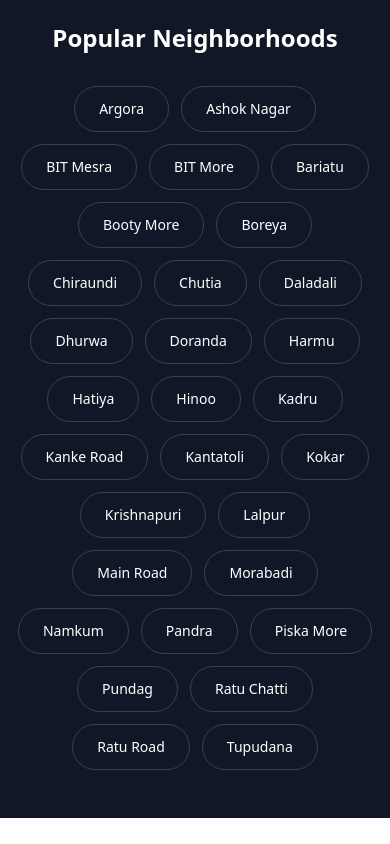
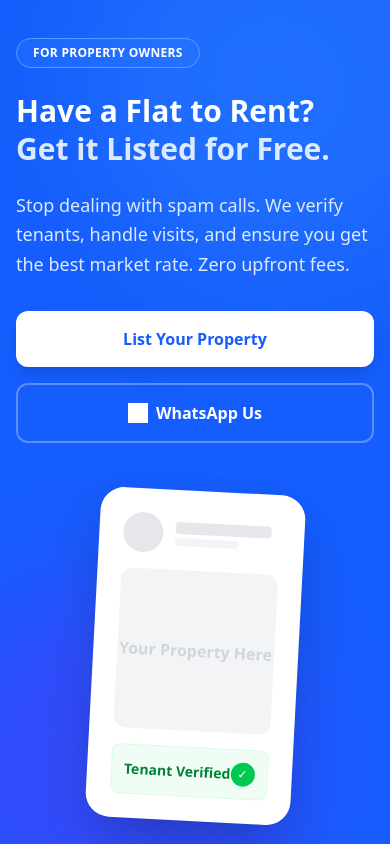
Before and after one commit to rupeshsinghkota/Ranchirent, a Next.js app: page / in a window 390 px wide. Shown: the part 3140-3984 px from the top of the page. Built offline with nearby package versions, Linux system fonts and the light colour scheme; no server answers; grey boxes are pictures that could not be loaded.

Commit message:
feat: enhance owner onboarding with whatsapp fast-list and homepage section

```diff
--- a/app/landlord/page.tsx
+++ b/app/landlord/page.tsx
@@ -58,6 +58,21 @@ export default function LandlordPage() {
                             </div>
                         </div>
                     </div>
+
+                    {/* Quick WhatsApp Option */}
+                    <div className="mt-8 p-6 bg-green-50 rounded-2xl border border-green-100">
+                        <h3 className="font-bold text-gray-900 text-lg mb-2">In a hurry?</h3>
+                        <p className="text-gray-600 mb-4">Skip the form. Send us photos and details on WhatsApp directly.</p>
+                        <a
+                            href="https://wa.me/917557777987?text=Hi%20RanchiRent%2C%20I%20want%20to%20list%20my%20property."
+                            target="_blank"
+                            rel="noopener noreferrer"
+                            className="inline-flex items-center gap-2 bg-[#25D366] text-white font-bold px-6 py-3 rounded-xl hover:bg-[#20bd5a] transition shadow-lg hover:shadow-green-200"
+                        >
+                            <img src="https://upload.wikimedia.org/wikipedia/commons/6/6b/WhatsApp.svg" className="w-5 h-5 filter brightness-0 invert" alt="WhatsApp" />
+                            List via WhatsApp
+                        </a>
+                    </div>
                 </div>
 
                 {/* Right Column: Form */}
--- a/app/page.tsx
+++ b/app/page.tsx
@@ -132,6 +132,60 @@ export default function Home() {
         </div>
       </section>
 
+      {/* Owner Acquisition Section - NEW */}
+      <section className="bg-blue-600 py-16 text-white overflow-hidden relative">
+        <div className="absolute top-0 right-0 w-96 h-96 bg-blue-500 rounded-full blur-3xl opacity-50 -mr-20 -mt-20"></div>
+        <div className="absolute bottom-0 left-0 w-96 h-96 bg-indigo-600 rounded-full blur-3xl opacity-50 -ml-20 -mb-20"></div>
+
+        <div className="container mx-auto px-4 relative z-10">
+          <div className="flex flex-col md:flex-row items-center justify-between gap-12">
+            <div className="md:w-1/2">
+              <span className="inline-block px-4 py-1.5 rounded-full bg-blue-500/30 border border-blue-400 text-white font-bold text-xs tracking-wide mb-6 backdrop-blur-sm">
+                FOR PROPERTY OWNERS
+              </span>
+              <h2 className="text-3xl md:text-5xl font-extrabold mb-6 leading-tight">
+                Have a Flat to Rent? <br />
+                <span className="text-blue-100">Get it Listed for Free.</span>
+              </h2>
+              <p className="text-blue-100 text-lg mb-8 leading-relaxed max-w-lg">
+                Stop dealing with spam calls. We verify tenants, handle visits, and ensure you get the best market rate. Zero upfront fees.
+              </p>
+              <div className="flex flex-col sm:flex-row gap-4">
+                <Link href="/landlord" className="px-8 py-4 bg-white text-blue-600 font-bold rounded-xl hover:bg-blue-50 transition shadow-lg text-center">
+                  List Your Property
+                </Link>
+                <Link href="https://wa.me/917557777987" target="_blank" className="px-8 py-4 bg-transparent border-2 border-white/30 text-white font-bold rounded-xl hover:bg-white/10 transition flex items-center justify-center gap-2">
+                  <img src="https://upload.wikimedia.org/wikipedia/commons/6/6b/WhatsApp.svg" className="w-5 h-5 filter brightness-0 invert" alt="WhatsApp" />
+                  WhatsApp Us
+                </Link>
+              </div>
+            </div>
+
+            {/* Visual Element */}
+            <div className="md:w-1/2 flex justify-center">
+              <div className="bg-white p-6 rounded-3xl shadow-2xl max-w-sm transform rotate-3 hover:rotate-0 transition duration-500 text-gray-900">
+                <div className="flex items-center gap-3 mb-4">
+                  <div className="w-10 h-10 rounded-full bg-gray-200"></div>
+                  <div>
+                    <div className="h-3 w-24 bg-gray-200 rounded mb-1"></div>
+                    <div className="h-2 w-16 bg-gray-100 rounded"></div>
+                  </div>
+                </div>
+                <div className="h-40 bg-gray-100 rounded-xl mb-4 relative overflow-hidden">
+                  <div className="absolute inset-0 flex items-center justify-center text-gray-300 font-bold">
+                    Your Property Here
+                  </div>
+                </div>
+                <div className="flex justify-between items-center bg-green-50 p-3 rounded-lg border border-green-100">
+                  <span className="font-bold text-green-700 text-sm">Tenant Verified</span>
+                  <div className="w-6 h-6 bg-green-500 rounded-full flex items-center justify-center text-white text-xs">✓</div>
+                </div>
+              </div>
+            </div>
+          </div>
+        </div>
+      </section>
+
       {/* Localities Cloud */}
       <section className="bg-gray-900 py-12 md:py-20 text-white">
         <div className="container mx-auto px-4 text-center">
--- a/components/FloatingContactButtons.tsx
+++ b/components/FloatingContactButtons.tsx
@@ -4,9 +4,18 @@ import { usePathname } from "next/navigation";
 import { Phone, MessageCircle } from "lucide-react";
 
 export default function FloatingContactButtons() {
-    // Optional: Hide on specific pages if needed, e.g., inside a booking modal or admin panel
-    // const pathname = usePathname();
-    // if (pathname.includes('/admin')) return null;
+    const pathname = usePathname();
+    const isLandlordPage = pathname === '/landlord';
+
+    const whatsappMessage = isLandlordPage
+        ? "Hi RanchiRent, I am a Property Owner. I want to list my property."
+        : "Hi, I am looking for a flat in Ranchi.";
+
+    // URL Encode the message
+    const encodedMessage = encodeURIComponent(whatsappMessage);
+
+    // Optional: Hide on specific pages if needed
+    if (pathname && pathname.includes('/admin')) return null;
 
     return (
         <div className="fixed bottom-0 left-0 right-0 z-40 md:hidden bg-white border-t border-gray-100 p-3 shadow-[0_-4px_6px_-1px_rgba(0,0,0,0.05)]">
@@ -19,13 +28,13 @@ export default function FloatingContactButtons() {
                     Call Now
                 </a>
                 <a
-                    href="https://wa.me/917557777987?text=Hi,%20I%20am%20looking%20for%20a%20flat%20in%20Ranchi."
+                    href={`https://wa.me/917557777987?text=${encodedMessage}`}
                     target="_blank"
                     rel="noopener noreferrer"
                     className="flex items-center justify-center gap-2 bg-[#25D366] text-white font-bold py-3 rounded-xl shadow-sm hover:bg-[#128C7E] active:scale-95 transition-all text-sm"
                 >
                     <MessageCircle className="w-4 h-4" />
-                    WhatsApp
+                    {isLandlordPage ? "WhatsApp Us" : "WhatsApp"}
                 </a>
             </div>
             {/* Safety padding for iPhones with home indicator is handled by pb-safe or just general bottom padding of the page content */}
--- a/components/LandlordForm.tsx
+++ b/components/LandlordForm.tsx
@@ -143,7 +143,20 @@ export default function LandlordForm() {
                 <p className="text-gray-400 text-sm mt-1">Free Listing. Verified Tenants.</p>
             </div>
 
-            <form onSubmit={handleSubmit} className="p-6 md:p-8 space-y-6">
+            {/* Alternative: WhatsApp Listing */}
+            <div className="border-b border-gray-100 bg-gray-50/50 p-4 text-center">
+                <a
+                    href="https://wa.me/917557777987?text=Hi%20RanchiRent%2C%20I%20want%20to%20list%20my%20property."
+                    target="_blank"
+                    rel="noopener noreferrer"
+                    className="text-sm font-semibold text-green-600 hover:text-green-700 flex items-center justify-center gap-2"
+                >
+                    <img src="https://upload.wikimedia.org/wikipedia/commons/6/6b/WhatsApp.svg" className="w-4 h-4" alt="WA" />
+                    Prefer sending details on WhatsApp? Click here
+                </a>
+            </div>
+
+            <form onSubmit={handleSubmit} className="p-6 md:p-8 space-y-6 pt-6">
 
                 {/* 1. Owner Details */}
                 <div className="space-y-4">
```
